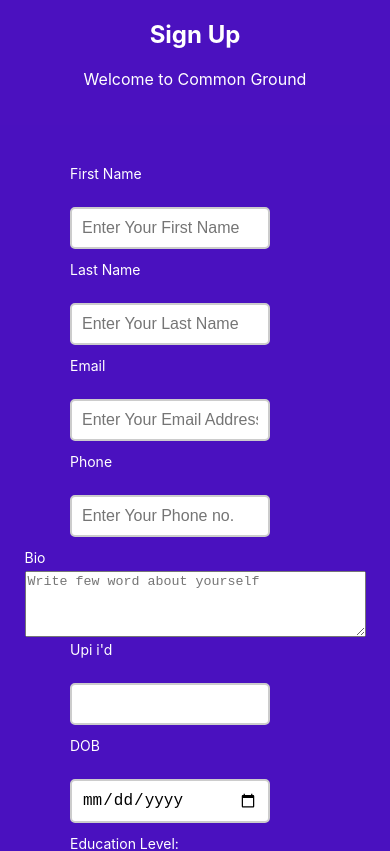
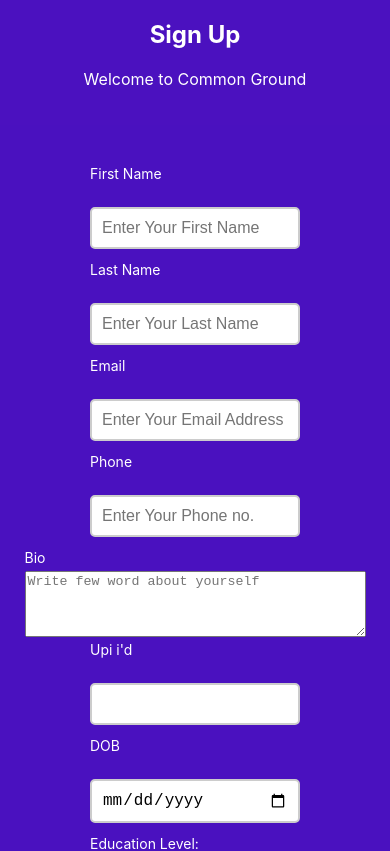
Before and after one commit to Jaysanghani08/Common_Ground, a React (Create React App) app: page /educator/register in a window 390 px wide. Shown: the top 851 px of the page. Built offline with nearby package versions, Linux system fonts and the light colour scheme.

Commit message:
Added Responsiveness Of Website

```diff
--- a/src/pages/Educator/EduRegister/Eduregister.css
+++ b/src/pages/Educator/EduRegister/Eduregister.css
@@ -65,13 +65,13 @@
 
 .EDU_register_form input,
 .EDU_register_form select {
-    width: 200px;
+    width: 210px;
     padding: 10px;
     font-size: 16px;
     border: 2px solid #ccc;
     border-radius: 5px;
     margin: 20px 15px 12px 0px;
-    margin-right: 50px;
+    margin-right: 30px;
 }
 
 .gender1 {
@@ -98,6 +98,10 @@
 
 @media (max-width: 768px) {
 
+
+    .EDU_register_form_data{
+        width: 500px;
+      }
     .register_section {
         position: absolute;
         width: 100%;
@@ -120,4 +124,8 @@
         margin: auto;
     }
 
+    .EDU_register_form input, .EDU_register_form select {
+        width: 210px;
+        margin-right: 0;
+      }
 }
```
